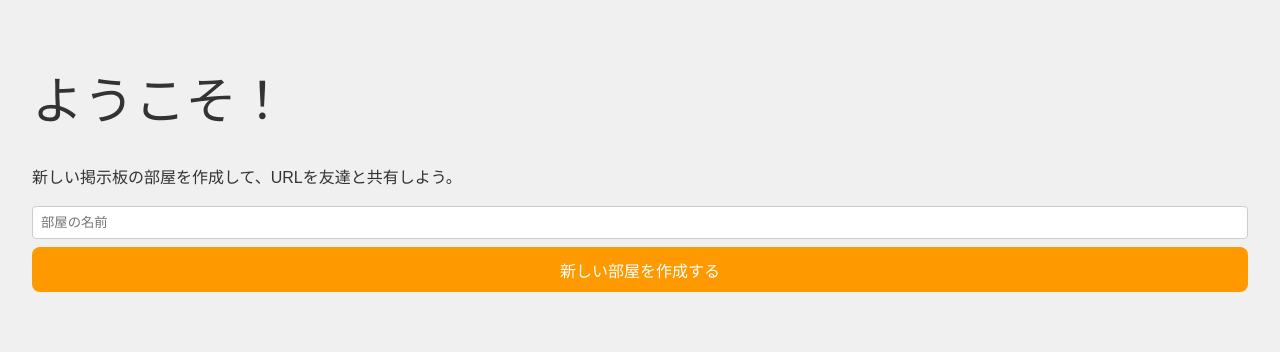
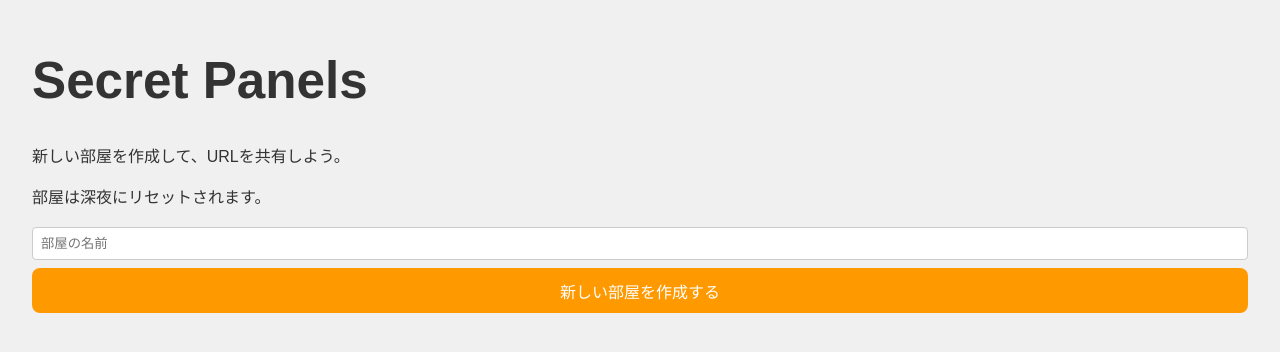
Before and after one commit to KMMThmurakami/secret_panels, a React (Vite) app: page / in a window 1280 px wide. Shown: the part 226-578 px from the top of the page. Built offline with nearby package versions, Linux system fonts and the light colour scheme; no server answers.

Commit message:
update title

```diff
--- a/src/pages/HomePage.tsx
+++ b/src/pages/HomePage.tsx
@@ -51,8 +51,9 @@ function HomePage() {
 
   return (
     <div className="home-container">
-      <h1>ようこそ！</h1>
-      <p>新しい掲示板の部屋を作成して、URLを友達と共有しよう。</p>
+      <h1>Secret Panels</h1>
+      <p>新しい部屋を作成して、URLを共有しよう。</p>
+      <p>部屋は深夜にリセットされます。</p>
       <form
         onSubmit={handleSubmit(onSubmit)}
         className="create-room-form form-group"
```
